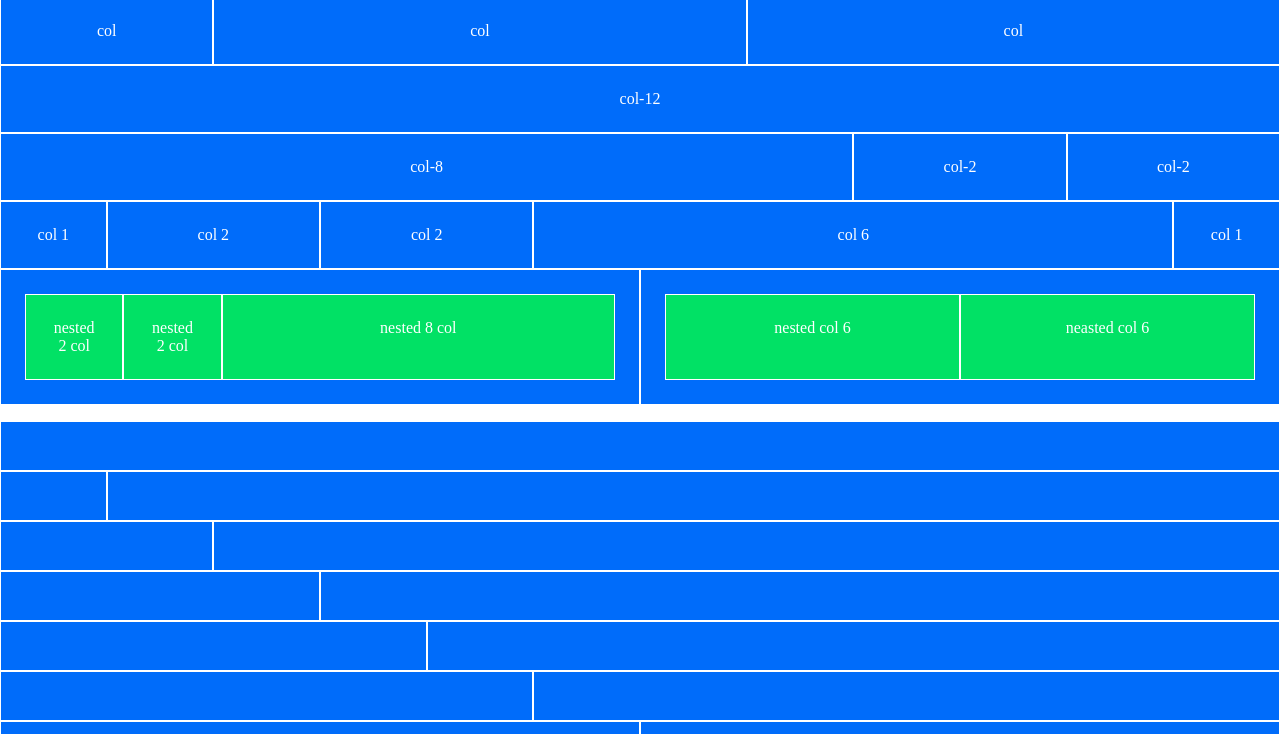
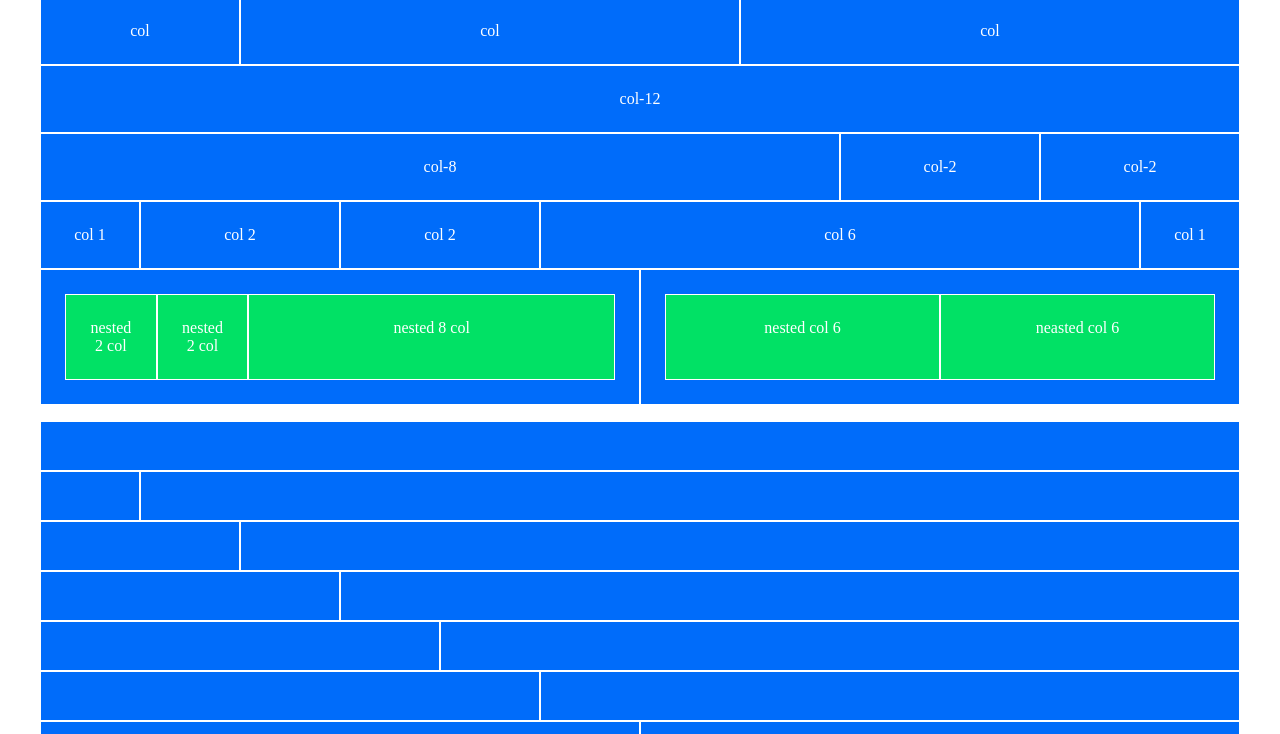
Before and after one commit to giuseppelamaestra/html-css-12bool, a plain HTML site: page index.html in a window 1280 px wide. Shown: the part 108-842 px from the top of the page. Drawn offline with Linux system fonts and the light colour scheme.

Commit message:
added container overall

```diff
--- a/css/style.css
+++ b/css/style.css
@@ -172,3 +172,10 @@
 
     flex-wrap: wrap;
 }
+
+/* CONTAINER */
+
+.container {
+    max-width: 1200px;
+    margin: 0 auto;
+}
--- a/index.html
+++ b/index.html
@@ -12,7 +12,7 @@
 
 
 </head>
-<body>
+<body class="container">
 
     <h1>
         Esercizio Casa
```
